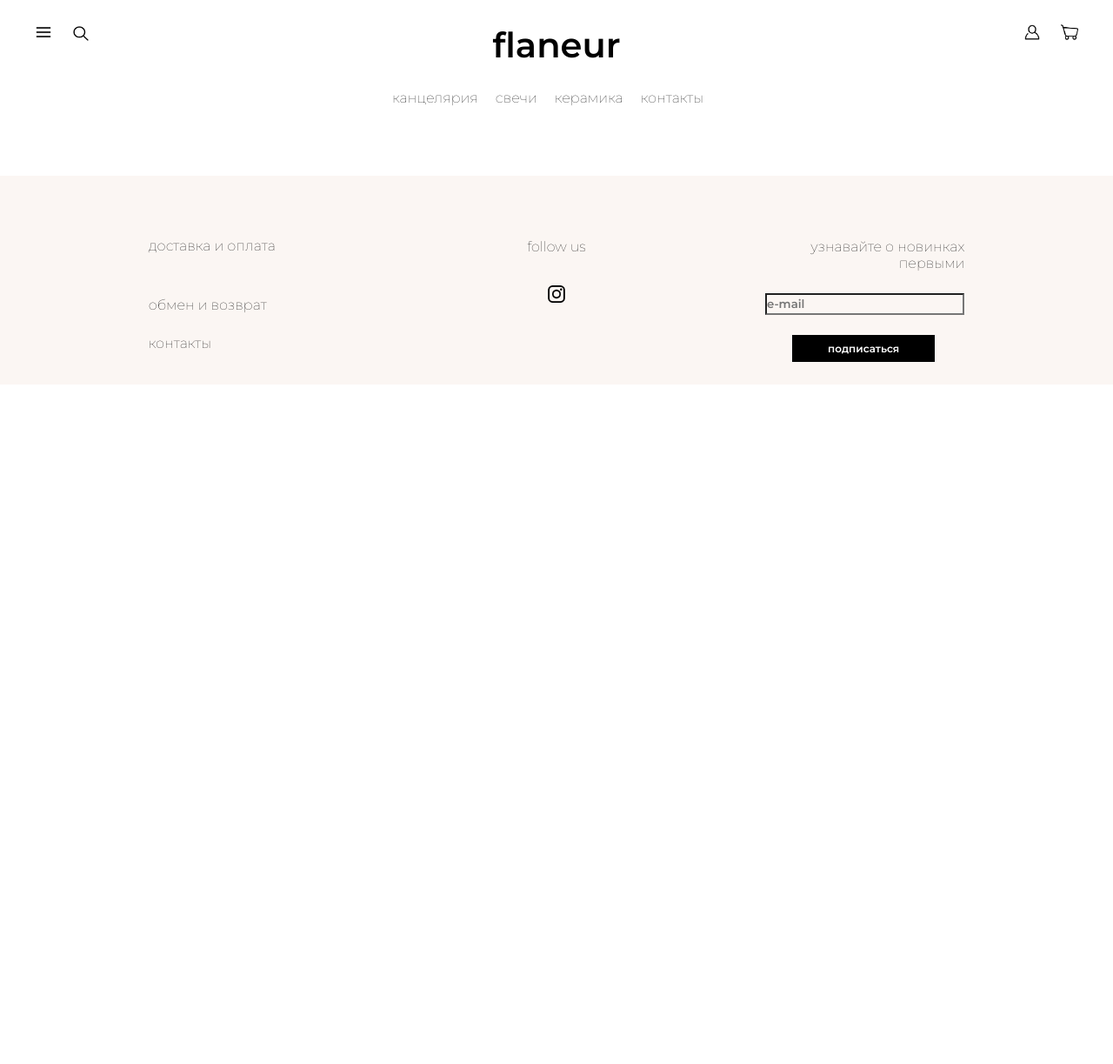
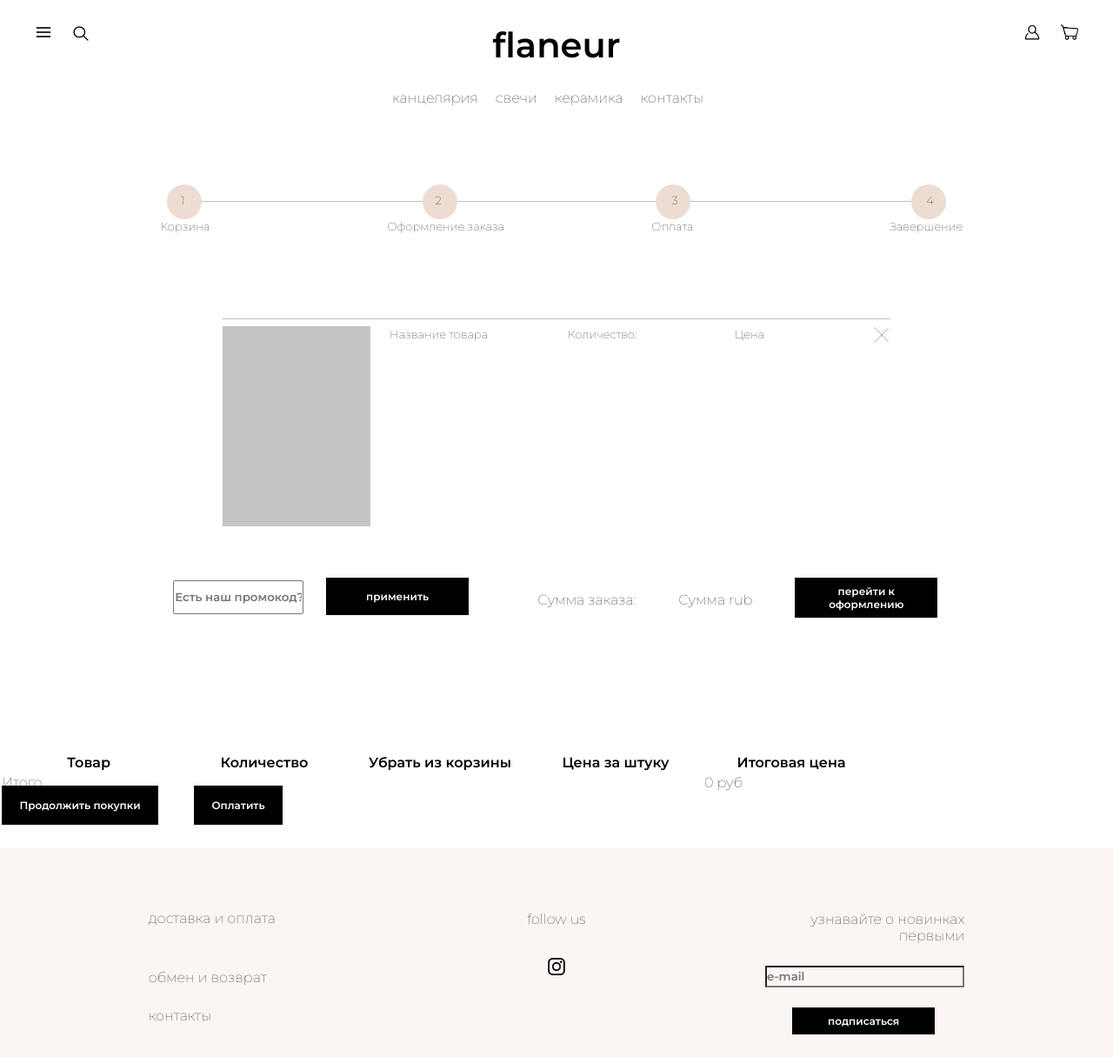
Before and after one commit to veliKerril/HouseholdProductsOnlineShop, a Django app: page /cart/ in a window 1280 px wide. Shown: the whole page at 87% size. Before the commit the page ends 416 px from the top, so only its background shows below. Run offline with Django 3.2, Linux system fonts and the light colour scheme; lists and menus that the app fills with data are empty; some libraries are stand-ins or nearby versions.

Commit message:
Layout 1.3
Cart page

```diff
--- a/prototype3/myshop3/cart/templates/cart/detail.html
+++ b/prototype3/myshop3/cart/templates/cart/detail.html
@@ -2,8 +2,54 @@
 {% load static %}
 
 
-{% block content %}
-    <h1>Ваша корзина</h1>
+{% block card %}
+    <div id="current-position-of-order">
+        <div id="current-position-of-order-line"></div>
+
+        <div id="current-position-of-order-card"></div>
+        <p id="current-position-of-order-card-title">Корзина</p>
+        <p id="current-position-of-order-card-1">1</p>
+        <div id="current-position-of-order-ordering"></div>
+        <p id="current-position-of-order-ordering-title">Оформление заказа</p>
+        <p id="current-position-of-order-ordering-2">2</p>
+        <div id="current-position-of-order-payment"></div>
+        <p id="current-position-of-order-payment-title">Оплата</p>
+        <p id="current-position-of-order-payment-3">3</p>
+        <div id="current-position-of-order-finish"></div>
+        <p id="current-position-of-order-finish-title">Завершение</p>
+        <p id="current-position-of-order-finish-4">4</p>
+    </div>
+    <div id="list-of-items">
+            <div id="line1"></div>
+            <div id="item1"></div>
+            <p id="item1-name">Название товара</p>
+            <p id="item1-amount">Количество:</p>
+            <p id="item1-price">Цена</p>
+            <div id="X">
+                <div id="X1"></div>
+                <div id="X2"></div>
+            </div>
+
+    </div>
+    <div class="textblock-next">
+        <div class="box1">
+            <input type="text" name="index" placeholder="Есть наш промокод?">
+        </div>
+        <div class="box2">
+            <button>применить</button>
+        </div>
+        <div class="box3">
+            <p>Сумма заказа:</p>
+        </div>
+        <div class="box4">
+            <p>Сумма rub</p>
+        </div>
+        <div class="box5">
+            <form action="https://www.youtube.com/watch?v=dQw4w9WgXcQ">
+            <button>перейти к оформлению</button>
+            </form>
+        </div>
+    </div>
 
     <table class="cart">
         <thead>
--- a/prototype3/myshop3/shop/templates/shop/base.html
+++ b/prototype3/myshop3/shop/templates/shop/base.html
@@ -32,7 +32,7 @@
   <nav class="icon-menu-right">
 
     <a href="#" id="click-me"><img id="heart" class="badges" src="{% static 'images/account.png' %}"></a>
-    <a href="card.html"><img id="bucket" class="badges" src="{% static 'images/Bucket.png' %}"></a>
+    <a href="{% url 'cart:cart_detail' %}"><img id="bucket" class="badges" src="{% static 'images/Bucket.png' %}"></a>
     <div class="user">
     {% if user.is_authenticated %}
     <a href="#" id="user">{{ user.get_username }}</a>
@@ -83,6 +83,7 @@
     </div>
     </div>
   </div>
+  {% block card %} {% endblock %}
   {% block details %} {% endblock %}
   {% block catalog %} {% endblock %}
   {% block photos-content %}
```
Also changed, not shown: prototype3/myshop3/db.sqlite3, 8 other files.
